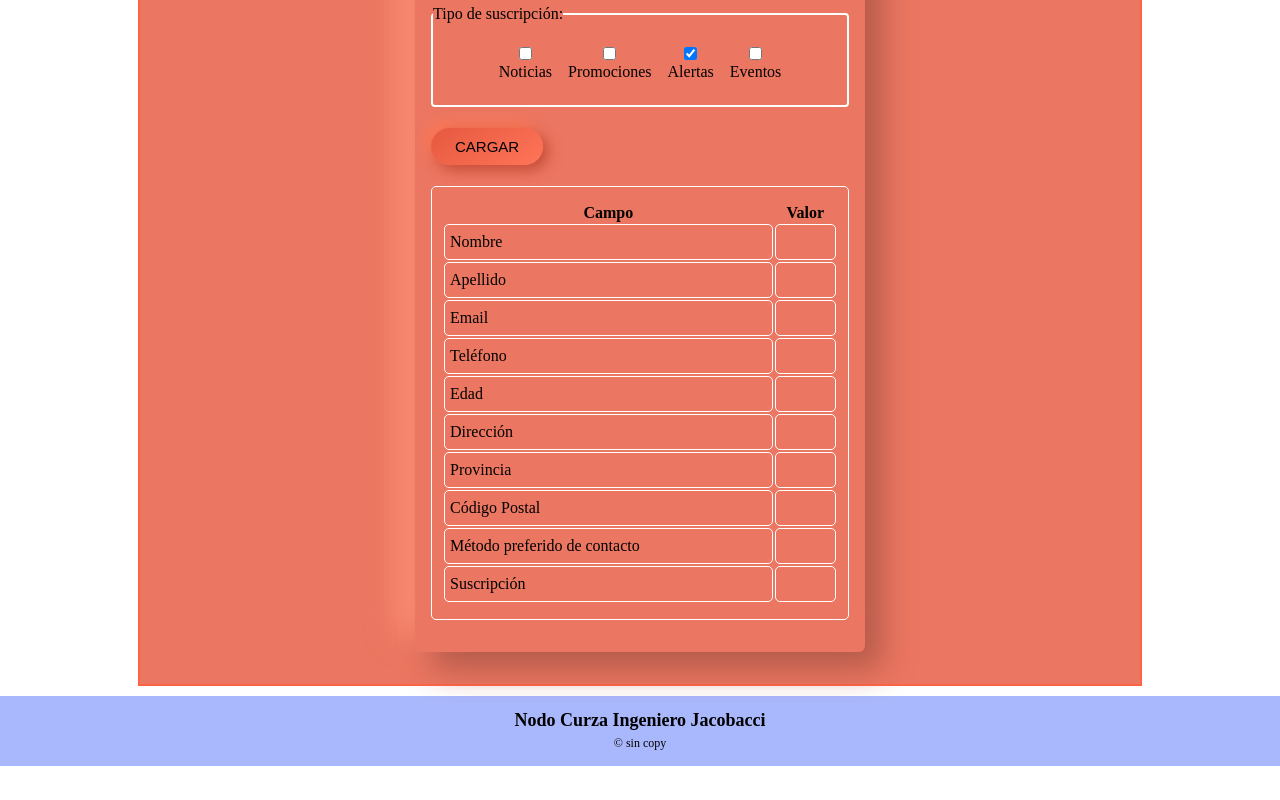
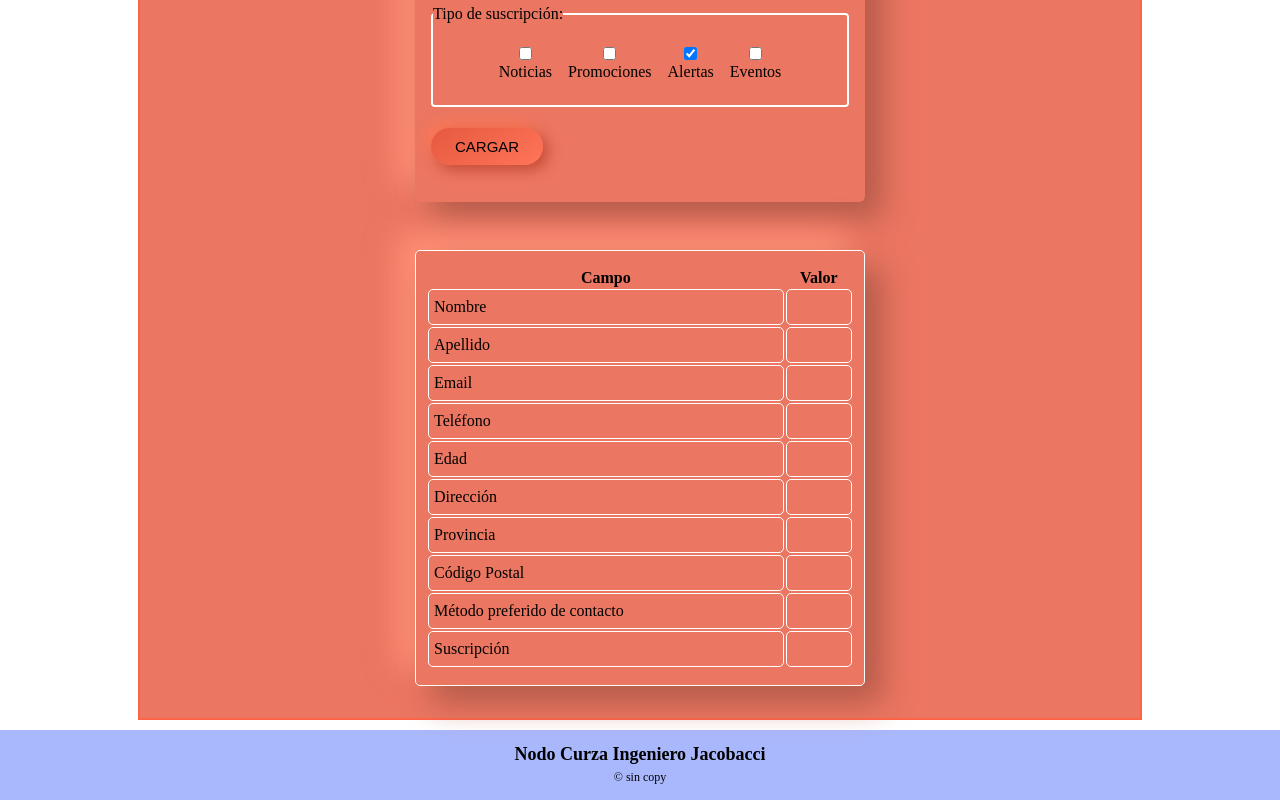
Before and after one commit to guillenec/guille_web_statica_uncoma, a plain HTML site: page pages/contacto/contacto.html in a window 1280 px wide. Shown: the part 804-1604 px from the top of the page. Before the commit the page ends 1570 px from the top, so only its background shows below. Drawn offline with Linux system fonts and the light colour scheme.

Commit message:
feat: cambios en la tabla, se saca del formulario

```diff
--- a/pages/contacto/contacto.html
+++ b/pages/contacto/contacto.html
@@ -124,9 +124,10 @@
         <div class="content_buttonForm">
           <button type="submit">Cargar</button>
         </div>
+      </form>
 
       <!-- Tabla vacía -->
-        <table class="tablaCustom">
+      <table class="contentTable">
         <thead class="cabecera_tabla">
           <tr>
             <th>Campo</th>
@@ -176,11 +177,6 @@
           </tr>
         </tbody>
       </table>
-
-
-    </section>
-    </section>
-    </form>
     </section>
   </main>
   <footer class="footer">
--- a/pages/contacto/styles.css
+++ b/pages/contacto/styles.css
@@ -2,6 +2,10 @@
   width: 100%;
   min-height: 350px;
   height: auto;
+  display: flex;
+  flex-direction: column;
+  justify-content: center;
+  align-items: center;
   padding: 5px;
   box-sizing: border-box;
   border: 2px solid tomato;
@@ -11,7 +15,7 @@
   justify-content: center;
   align-items: center;
   padding: 2rem 0;
-  gap: 5px;
+  gap: 3rem;
 
   & .formContact {
     position: relative;
@@ -116,11 +120,18 @@
       }
     }
 
-    & .tablaCustom {
+  }
+
+  & .contentTable {
     position: relative;
-      width: 100%;
-      height: auto;
-      padding: 15px 10px;
+    width: 450px;
+    min-height: 300px;
+    background: #eb7661;
+    box-shadow: 17px 17px 31px #b55b4b,
+      -17px -17px 31px #ff9177;
+
+    position: relative;
+    padding: 1rem 10px;
     border: solid 1px white;
     border-radius: 5px;
 
@@ -138,7 +149,6 @@
         }
       }
     }
-    }
 
   }
 
```
Lines whose indentation alone changed are shown as unchanged.
